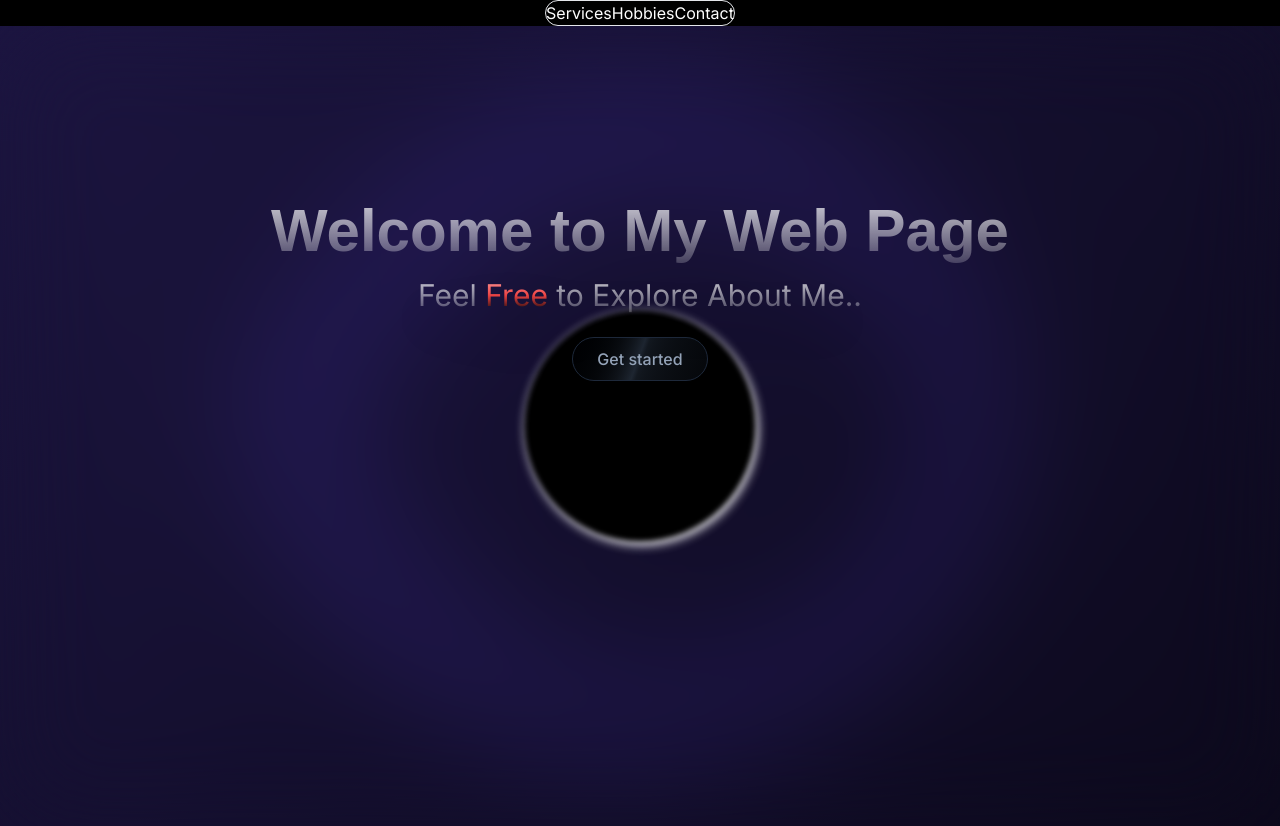
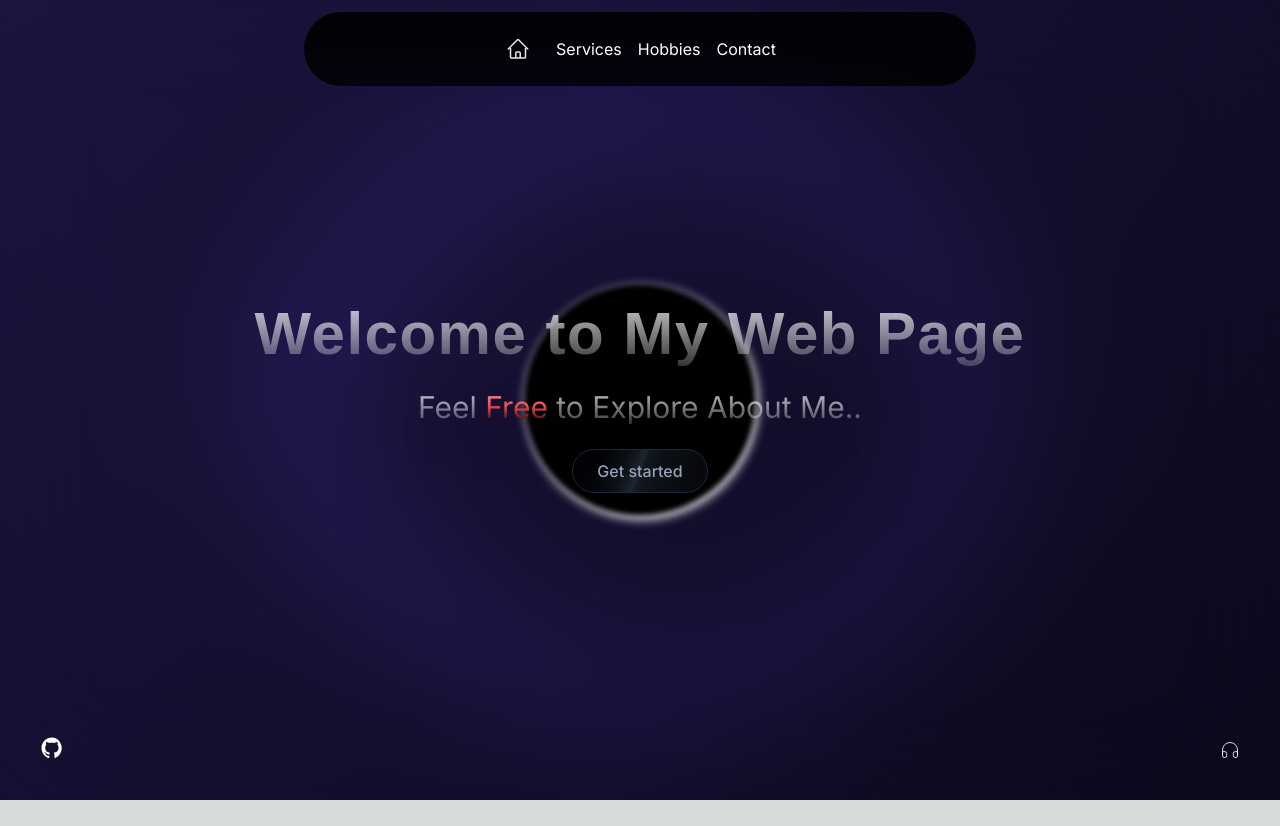
Before and after one commit to sivavarunan/my-website, a Next.js app: page / in a window 1280 px wide. After the commit the page ends 800 px from the top, so only its background shows below. Built offline with nearby package versions, Linux system fonts and the light colour scheme.

Commit message:
typo in tailwind.config

```diff
--- a/tailwind.config.ts
+++ b/tailwind.config.ts
@@ -23,7 +23,7 @@ const addVariablesForColors: PluginCreator = ({ addBase, theme }) => {
 const config: Config = {
   content: [
     './src/pages/**/*.{js,ts,jsx,tsx,mdx}',
-    './src/components/**/*.{js,ts,jsx,tsx,mdx}',
+    './src/Components/**/*.{js,ts,jsx,tsx,mdx}',
     './src/app/**/*.{js,ts,jsx,tsx,mdx}',
   ],
   theme: {
```
